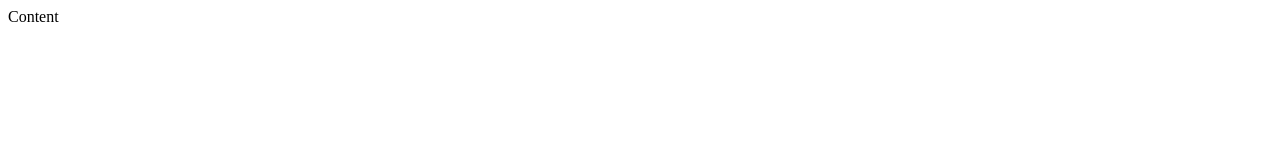
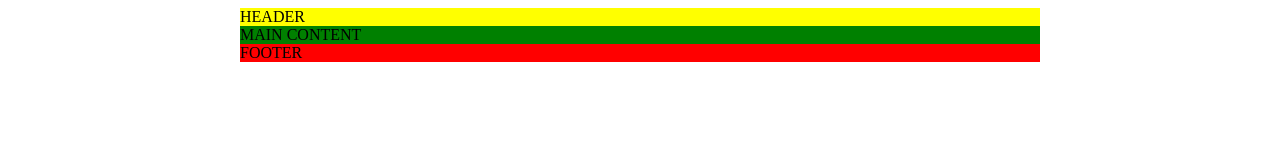
Before and after one commit to IrinaVaronka/5-projektas-kosmos, a website: page index.html in a window 1280 px wide. Drawn offline with Linux system fonts and the light colour scheme.

Commit message:
main structure

```diff
--- a/index.html
+++ b/index.html
@@ -5,8 +5,40 @@
     <meta http-equiv="X-UA-Compatible" content="IE=edge">
     <meta name="viewport" content="width=device-width, initial-scale=1.0">
     <title>Kosmos</title>
+
+    <style>
+        header {
+            width: 800px;
+            margin-left: calc(50% - 400px);
+            background-color:yellow;
+        }
+        main {
+            width: 800px;
+            margin-left: calc(50% - 400px);
+            background-color:green;
+        }
+        footer {
+            width: 800px;
+            margin-left: calc(50% - 400px);
+            background-color: red;
+        }
+
+    </style>
 </head>
 <body>
-    Content
+
+    <header>
+        HEADER
+    </header>
+
+    <main>
+        MAIN CONTENT
+    </main>
+
+    <footer>
+        FOOTER
+    </footer>
+
+
 </body>
 </html>
```
